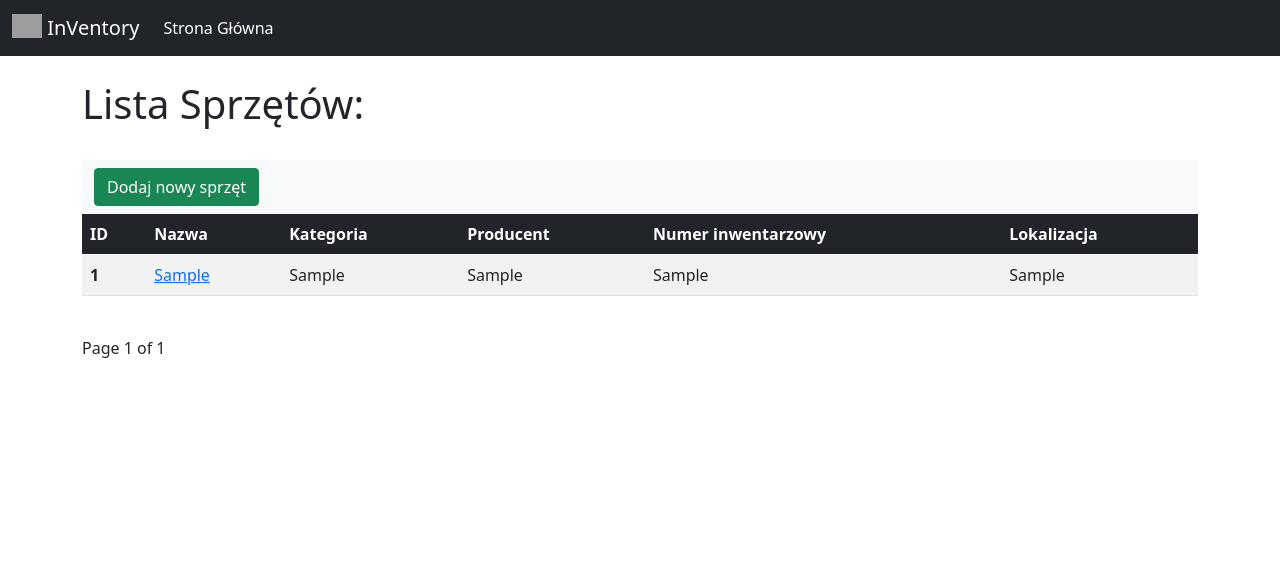
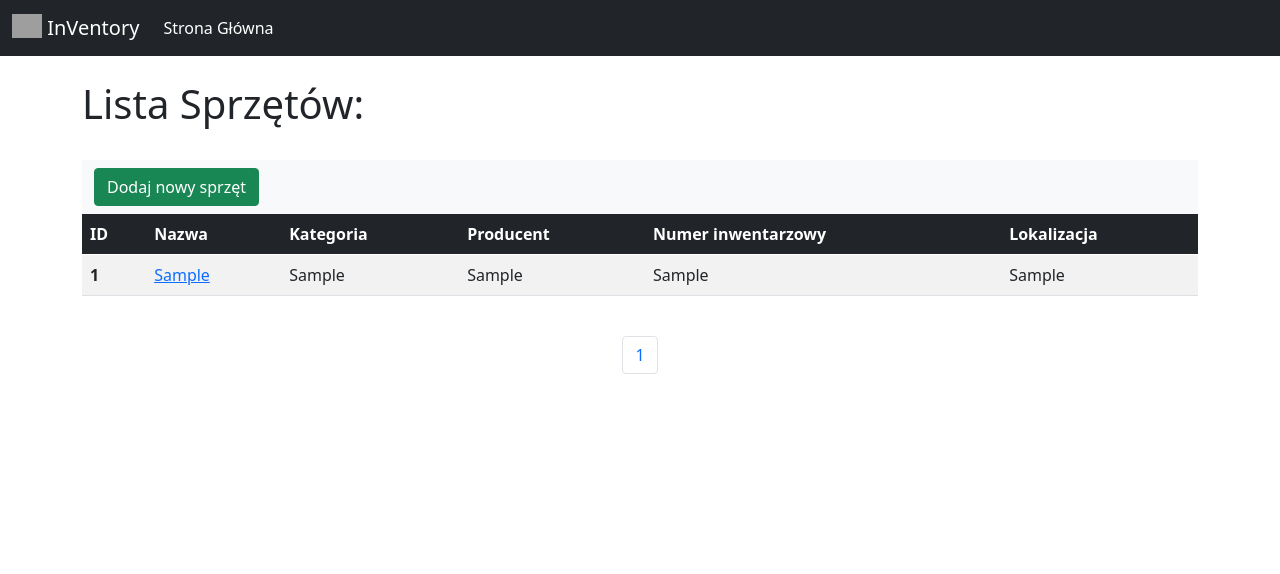
Before and after one commit to matszelo/InVentory, a Django app: page /equipment/ in a window 1280 px wide. Shown: the top 574 px of the page. Run offline with Django 4.2, Linux system fonts and the light colour scheme; tables that the repository leaves empty hold one stand-in row (values such as "Sample post"); grey boxes are pictures that could not be loaded.

Commit message:
Dodałem zaawansowanego pagination

```diff
--- a/equipment/templates/equipment/equipment_list.html
+++ b/equipment/templates/equipment/equipment_list.html
@@ -36,18 +36,29 @@
   </tbody>
 </table>
 <br/>
+<nav aria-label="Page navigation example">
+    <ul class="pagination justify-content-center">
 {% if equipments.has_previous %}
-    <a href="?page=1">&laquo Pierwsza</a>
-    <a href="?page={{equipments.previous_page_number}}">Poprzednia</a>
-
+    <li class="page-item">
+        <a class="page-link" href="?page=1">&laquo Pierwsza</a>
+    </li>
+    <li class="page-item">
+        <a class="page-link" href="?page={{equipments.previous_page_number}}">Poprzednia</a>
+    </li>
 {% endif %}
-
-Page {{ equipments.number }} of {{ equipments.paginator.num_pages }}
-
+{% for i in nums %}
+        <li class="page-item">
+            <a class="page-link" href="?page={{ forloop.counter }}">{{ forloop.counter }}</a>
+        </li>
+{% endfor %}
 {% if equipments.has_next %}
-    <a href="?page={{equipments.next_page_number}}">Następna</a>
-    <a href="?page={{equipments.paginator.num_pages}}">Ostatnia &raquo</a>
-
+    <li class="page-item">
+        <a class="page-link" href="?page={{equipments.next_page_number}}">Następna</a>
+    </li>
+    <li class="page-item">
+        <a class="page-link" href="?page={{equipments.paginator.num_pages}}">Ostatnia &raquo</a>
+    </li>
 {% endif %}
-
+    </ul>
+</nav>
 {% endblock %}
--- a/equipment/views.py
+++ b/equipment/views.py
@@ -33,7 +33,8 @@ def add_equipment(request):
 
 def all_equipment(request):
     equipment_list = Sprzet.objects.all()
-    p = Paginator(Sprzet.objects.all(), 1)
+    p = Paginator(Sprzet.objects.all(), 10)
     page = request.GET.get('page')
     equipments = p.get_page(page)
-    return render(request, 'equipment/equipment_list.html', {'equipment_list': equipment_list, 'equipments': equipments})
+    nums = "a" * equipments.paginator.num_pages
+    return render(request, 'equipment/equipment_list.html', {'equipment_list': equipment_list, 'equipments': equipments, 'nums': nums})
```
